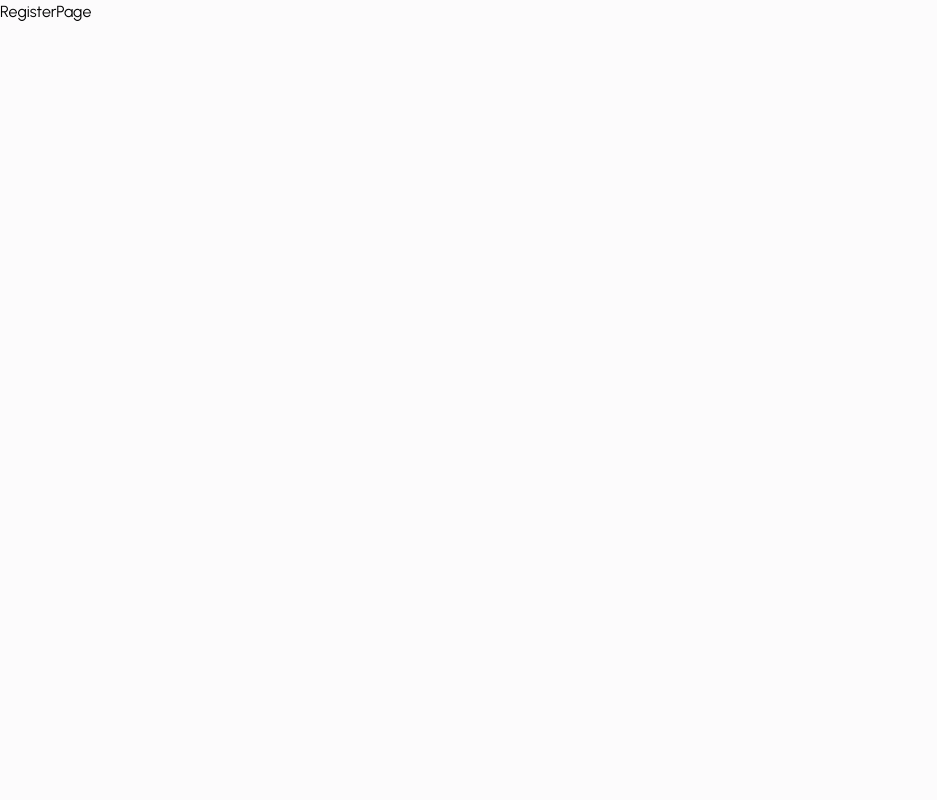
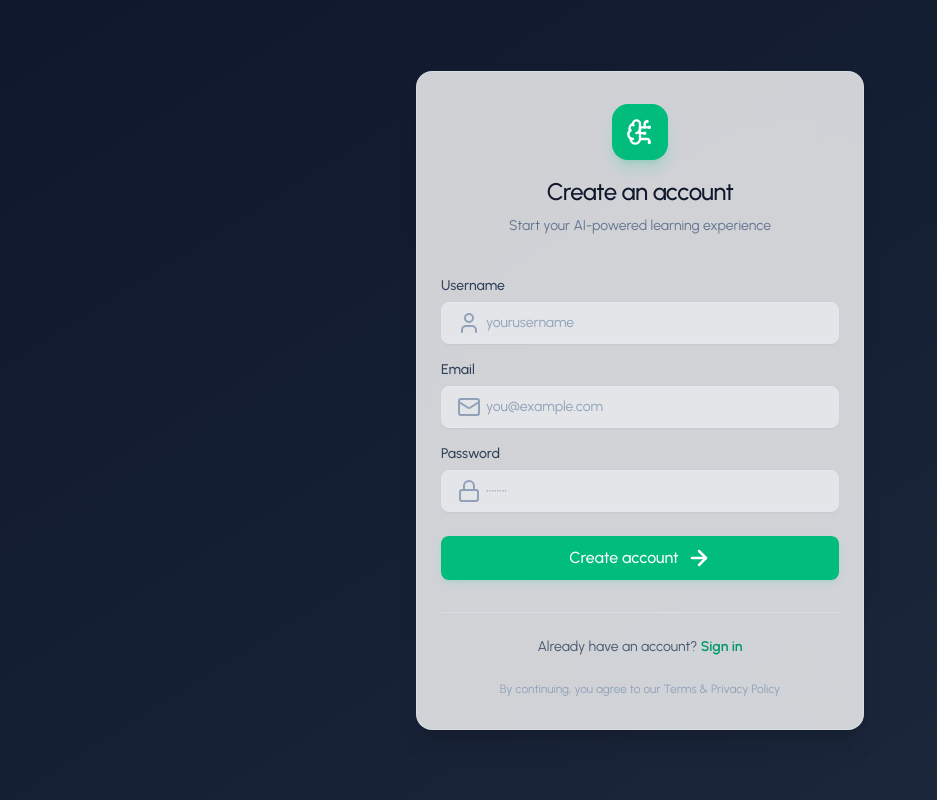
Before and after one commit to Abhishekkumarmnnit62/LMS, a React (Vite) app in the folder frontend/ai-learning-assistant/: page /register in a window 1280 px wide. Shown: the whole page, without its empty margins (0-937 px from the left). Built offline with nearby package versions, Linux system fonts and the light colour scheme.

Commit message:
completed register page UI and functionality

```diff
--- a/frontend/ai-learning-assistant/src/pages/Auth/RegisterPage.jsx
+++ b/frontend/ai-learning-assistant/src/pages/Auth/RegisterPage.jsx
@@ -1,9 +1,195 @@
-import React from 'react'
+import React, { useState } from "react";
+import { Link, useNavigate } from "react-router-dom";
+import authService from "../../services/authService";
+import { BrainCircuit, Mail, Lock, ArrowRight, User } from "lucide-react";
+import toast from "react-hot-toast";
 
 const RegisterPage = () => {
+  const [username, setUsername] = useState("");
+  const [email, setEmail] = useState("");
+  const [password, setPassword] = useState("");
+  const [error, setError] = useState("");
+  const [loading, setLoading] = useState(false);
+  const [focusedField, setFocusedField] = useState(null);
+
+  const navigate = useNavigate();
+
+  const handleSubmit = async (e) => {
+    e.preventDefault();
+
+    if (password.length < 6) {
+      setError("Password must be at least 6 characters long.");
+      return;
+    }
+
+    setError('');
+    setLoading(true);
+
+    try {
+      await authService.register(username, email, password);
+      toast.success('Registration in successfully! Please Login.');
+      navigate('/login');
+    } catch (err) {
+      setError(err.message || 'Failed to register. Please try again.');
+      toast.error(err.message || 'Failed to register.');
+    } finally {
+      setLoading(false);
+    }
+  };
+
   return (
-    <div>RegisterPage</div>
-  )
-}
+    <div className="flex items-center justify-center min-h-screen bg-linear-to-br from-slate-900 to-slate-800 relative overflow-hidden">
+      {/* Background Radial Gradient */}
+      <div className="absolute inset-0 bg-[radial-gradient(#e5e7eb_1px,transparent_1px)] [background-size:16px_16px] opacity-5" />
 
-export default RegisterPage
+      {/* Glassmorphism Card Container */}
+      <div className="relative w-full max-w-md px-6 py-8 bg-white/80 backdrop-blur-xl border border-slate-200/60 rounded-2xl shadow-xl">
+
+        {/* Header */}
+        <div className="text-center mb-10">
+          <div className="inline-flex items-center justify-center w-14 h-14 rounded-2xl bg-emerald-500 text-white mb-4 shadow-lg shadow-emerald-500/20">
+            <BrainCircuit className="w-7 h-7 text-white" strokeWidth={2} />
+          </div>
+          <h1 className="text-2xl font-medium text-slate-900 tracking-tight mb-2">
+            Create an account
+          </h1>
+          <p className="text-slate-500 text-sm">
+            Start your AI-powered learning experience
+          </p>
+        </div>
+
+        {/* Form Wrapper */}
+        <form onSubmit={handleSubmit} className="space-y-4">
+
+          {/* Username Field */}
+          <div className="space-y-1.5">
+            <label className="text-sm font-medium text-slate-700 block">
+              Username
+            </label>
+            <div className="relative rounded-lg shadow-xs">
+              <div
+                className={`absolute inset-y-0 left-0 pl-4 flex items-center pointer-events-none transition-colors duration-200 ${
+                  focusedField === "username" ? "text-emerald-500" : "text-slate-400"
+                }`}
+              >
+                <User className="" strokeWidth={2} />
+              </div>
+              <input
+                type="text"
+                value={username}
+                onChange={(e) => setUsername(e.target.value)}
+                onFocus={() => setFocusedField("username")}
+                onBlur={() => setFocusedField(null)}
+                className="w-full pl-11 pr-4 py-2.5 bg-slate-50/50 border border-slate-200 rounded-lg focus:outline-hidden focus:ring-2 focus:ring-emerald-500/20 focus:border-emerald-500 transition-all placeholder-slate-400 text-slate-900 text-sm"
+                placeholder="yourusername"
+                required
+              />
+            </div>
+          </div>
+
+          {/* Email Field */}
+          <div className="space-y-1.5">
+            <label className="text-sm font-medium text-slate-700 block">
+              Email
+            </label>
+            <div className="relative rounded-lg shadow-xs">
+              <div
+                className={`absolute inset-y-0 left-0 pl-4 flex items-center pointer-events-none transition-colors duration-200 ${
+                  focusedField === "email" ? "text-emerald-500" : "text-slate-400"
+                }`}
+              >
+                <Mail className="" strokeWidth={2} />
+              </div>
+              <input
+                type="email"
+                value={email}
+                onChange={(e) => setEmail(e.target.value)}
+                onFocus={() => setFocusedField("email")}
+                onBlur={() => setFocusedField(null)}
+                className="w-full pl-11 pr-4 py-2.5 bg-slate-50/50 border border-slate-200 rounded-lg focus:outline-hidden focus:ring-2 focus:ring-emerald-500/20 focus:border-emerald-500 transition-all placeholder-slate-400 text-slate-900 text-sm"
+                placeholder="you@example.com"
+                required
+              />
+            </div>
+          </div>
+
+          {/* Password Field */}
+          <div className="space-y-1.5">
+            <label className="text-sm font-medium text-slate-700 block">
+              Password
+            </label>
+            <div className="relative rounded-lg shadow-xs">
+              <div
+                className={`absolute inset-y-0 left-0 pl-4 flex items-center pointer-events-none transition-colors duration-200 ${
+                  focusedField === "password" ? "text-emerald-500" : "text-slate-400"
+                }`}
+              >
+                <Lock className="" strokeWidth={2} />
+              </div>
+              <input
+                type="password"
+                value={password}
+                onChange={(e) => setPassword(e.target.value)}
+                onFocus={() => setFocusedField("password")}
+                onBlur={() => setFocusedField(null)}
+                className="w-full pl-11 pr-4 py-2.5 bg-slate-50/50 border border-slate-200 rounded-lg focus:outline-hidden focus:ring-2 focus:ring-emerald-500/20 focus:border-emerald-500 transition-all placeholder-slate-400 text-slate-900 text-sm"
+                placeholder="••••••••"
+                required
+              />
+            </div>
+          </div>
+
+          {/* Error Message */}
+          {error && (
+            <div className="animate-fade-in">
+              <p className="text-sm text-rose-500 font-medium mt-1">
+                {error}
+              </p>
+            </div>
+          )}
+
+          {/* Submit Button */}
+          <button
+            type="submit"
+            disabled={loading}
+            className="w-full flex items-center justify-center gap-2 mt-6 px-4 py-2.5 bg-emerald-500 hover:bg-emerald-600 disabled:bg-emerald-400 text-white font-medium rounded-lg transition-all cursor-pointer shadow-md shadow-emerald-500/10"
+          >
+            <span className="flex items-center justify-center gap-2">
+              {loading ? (
+                <>
+                  <div className="w-4 h-4 border-2 border-white/30 border-t-white rounded-full animate-spin" />
+                  Creating account...
+                </>
+              ) : (
+                <>
+                  Create account
+                  <ArrowRight className="" strokeWidth={2.5} />
+                </>
+              )}
+            </span>
+          </button>
+        </form>
+
+        {/* Footer */}
+        <div className="mt-8 pt-6 border-t border-slate-200/60">
+          <p className="text-center text-sm text-slate-600">
+            Already have an account?{" "}
+            <Link
+              to="/login"
+              className="font-semibold text-emerald-600 hover:text-emerald-700 transition-colors"
+            >
+              Sign in
+            </Link>
+          </p>
+        </div>
+
+        {/* Subtle footer text */}
+        <p className="text-center text-xs text-slate-400 mt-6">
+          By continuing, you agree to our Terms & Privacy Policy
+        </p>
+      </div>
+    </div>
+  );
+};
+
+export default RegisterPage;
```
